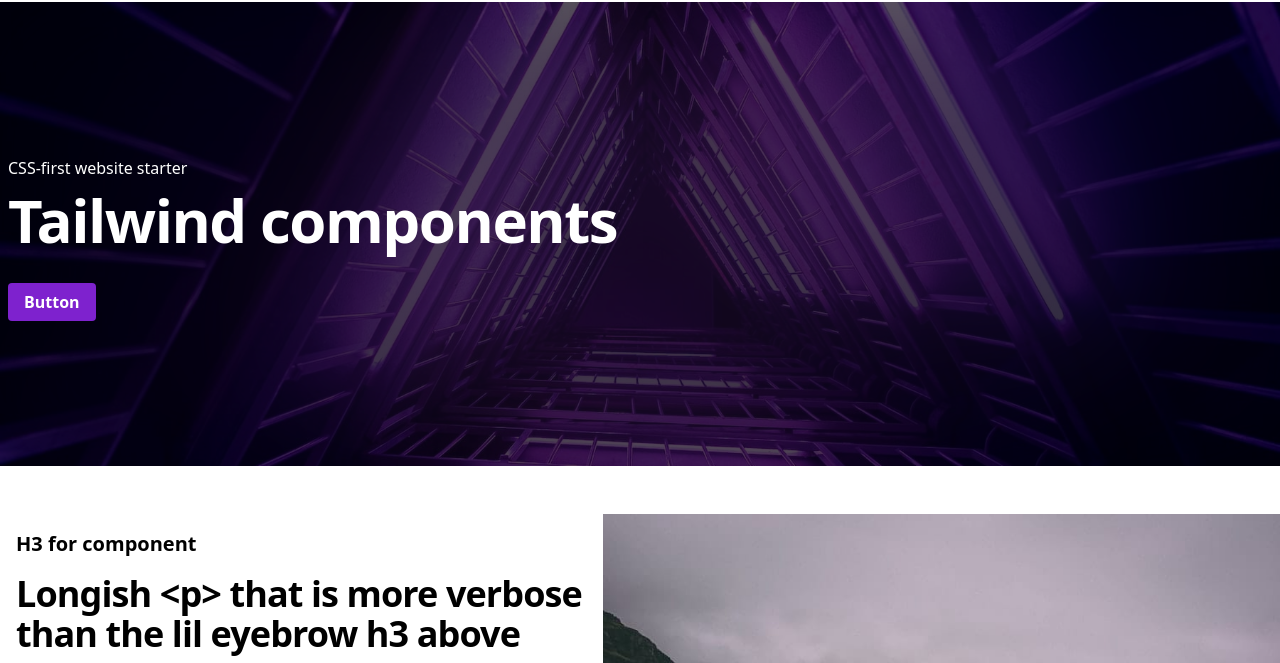
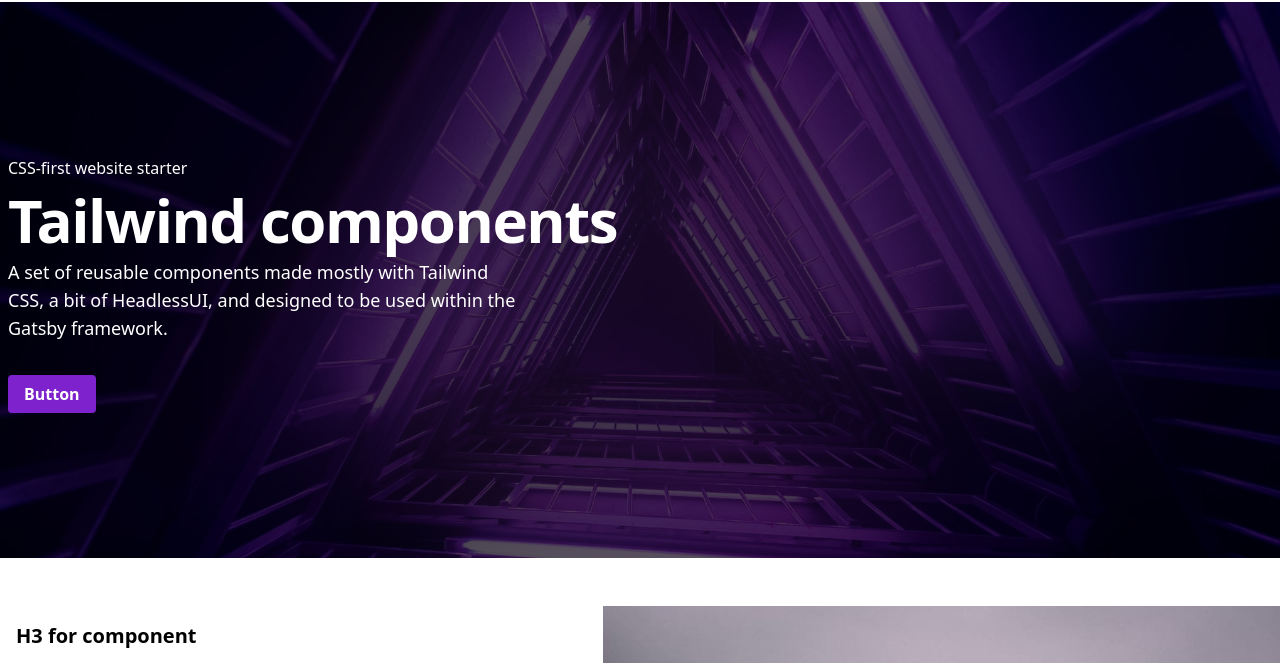
Before and after one commit to ChrisLaRocque/gatsby-starter-tailwind-components, a Gatsby site: page / in a window 1280 px wide. Shown: the part 70-733 px from the top of the page. Built offline with nearby package versions, Linux system fonts and the light colour scheme; Gatsby itself is replaced by a stand-in of ours; a web font is replaced by a local one.

Commit message:
Update index.tsx

```diff
--- a/src/pages/index.tsx
+++ b/src/pages/index.tsx
@@ -16,7 +16,7 @@
         image={heroImage.childImageSharp}
         h1="Tailwind components"
         h2="CSS-first website starter"
-        p="A set of reusable components made mostly with Tailwind CSS, a bit of HeadlessUI, and designed to be used within the Gatsby framework."
+        paragraph="A set of reusable components made mostly with Tailwind CSS, a bit of HeadlessUI, and designed to be used within the Gatsby framework."
       />
       <Split image={splitImages.nodes[0].childImageSharp} />
       <Split image={splitImages.nodes[1].childImageSharp} />
```
